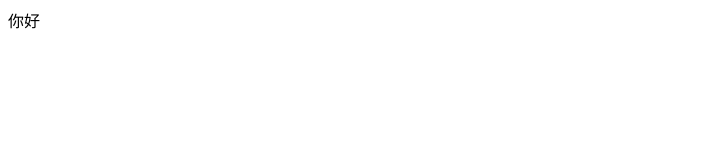
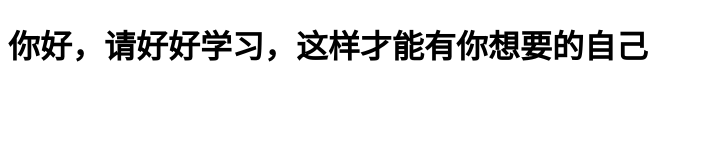
Before and after one commit to ren-gy/sshproject_01, a plain HTML site: page index.html in a window 1280 px wide. Shown: the whole page, without its empty margins (0-703 px from the left). Drawn offline with Linux system fonts and the light colour scheme.

Commit message:
index.html第二次提交

```diff
--- a/index.html
+++ b/index.html
@@ -6,6 +6,6 @@
     <title>Document</title>
 </head>
 <body>
-    你好
+    <h1>你好，请好好学习，这样才能有你想要的自己</h1>
 </body>
 </html>
```
Also changed, not shown: 1 other file.
